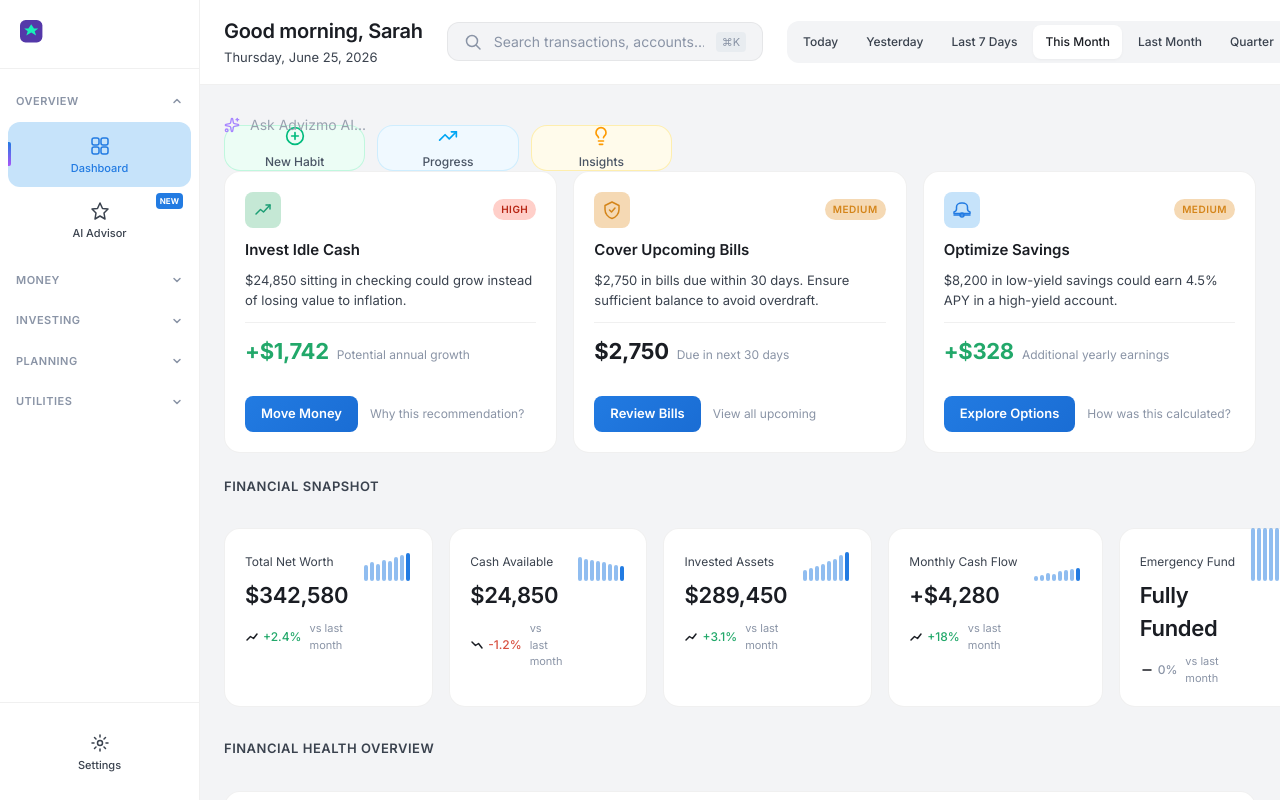
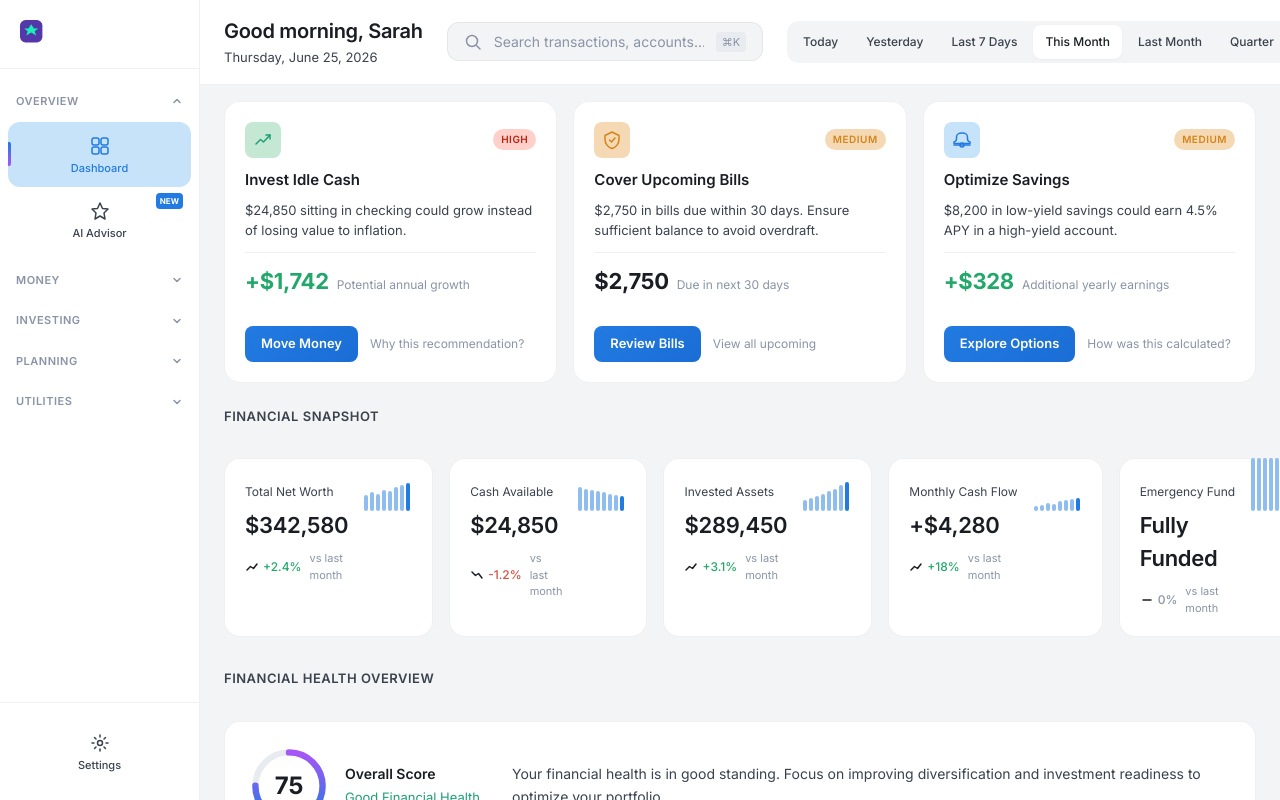
Before and after one commit to Ishasahu12/Advizmo-UI-exploration, a React (Vite) app: page / in a window 1280 px wide. Shown: the top 800 px of the page. Built offline with nearby package versions, Linux system fonts and the light colour scheme.

Commit message:
Remove HabitTrackerHero (Ask Advizmo AI section)

```diff
--- a/src/App.tsx
+++ b/src/App.tsx
@@ -1,7 +1,6 @@
 import './index.css';
 import Navigation from './components/Navigation';
 import GlobalHeader from './components/GlobalHeader';
-import HabitTrackerHero from './components/HabitTrackerHero';
 import ActionCenter from './components/ActionCenter';
 import FinancialSnapshot from './components/FinancialSnapshot';
 import FinancialHealth from './components/FinancialHealth';
@@ -18,7 +17,6 @@ function App() {
       <main className="main-content">
         <GlobalHeader />
         <div className="dashboard-container">
-          <HabitTrackerHero />
           <ActionCenter />
           <FinancialSnapshot />
           <FinancialHealth />
```
